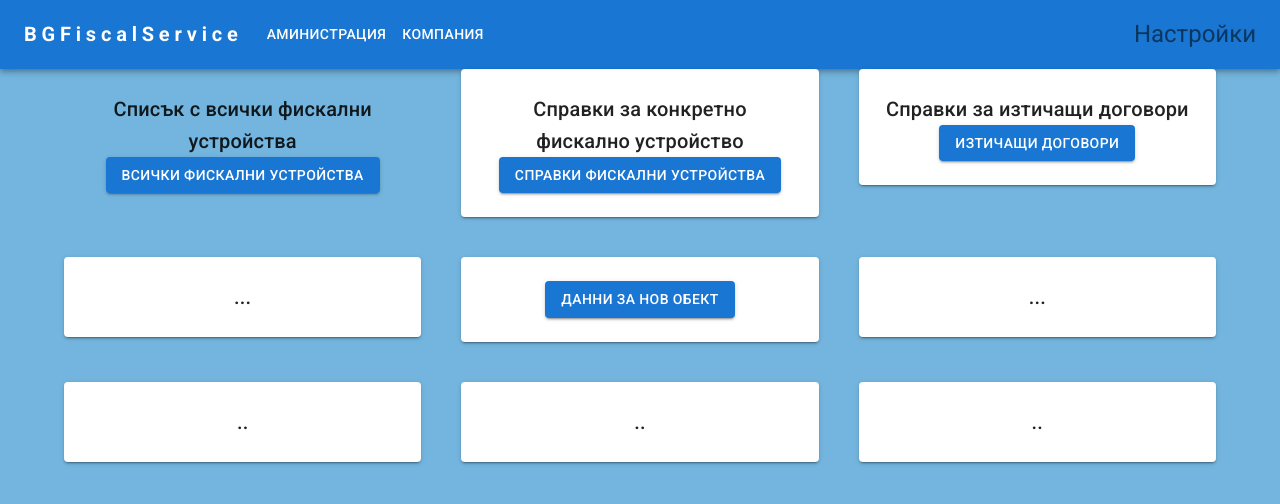
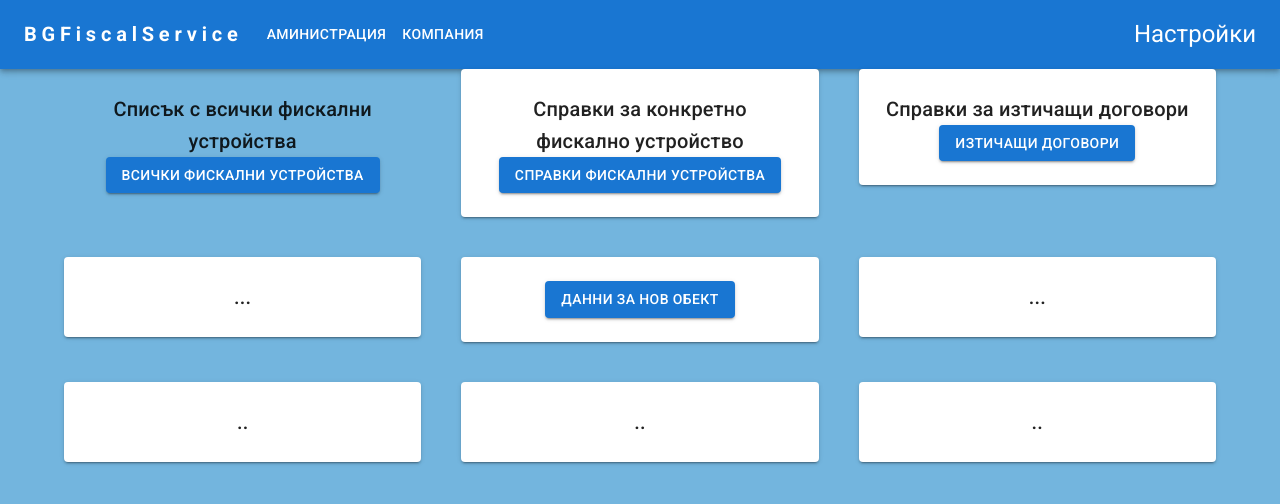
Before and after one commit to failnot3/BG-fisc-service, a React (Create React App) app in the folder front-end/: page / in a window 1280 px wide. Shown: the top 504 px of the page. Built offline with nearby package versions, Linux system fonts and the light colour scheme.

Commit message:
change color

```diff
--- a/front-end/src/components/sharedComponents/Navigation/ResponsiveAppBar.js
+++ b/front-end/src/components/sharedComponents/Navigation/ResponsiveAppBar.js
@@ -145,7 +145,11 @@ const ResponsiveAppBar = () => {
 
           <Box sx={{ flexGrow: 0 }}>
             <Tooltip title='Отвори настройки'>
-              <IconButton onClick={handleOpenUserMenu} sx={{ p: 0 }}>
+              <IconButton
+                style={{ textDecoration: "none", color: "white" }}
+                onClick={handleOpenUserMenu}
+                sx={{ p: 0 }}
+              >
                 Настройки
               </IconButton>
             </Tooltip>
```
